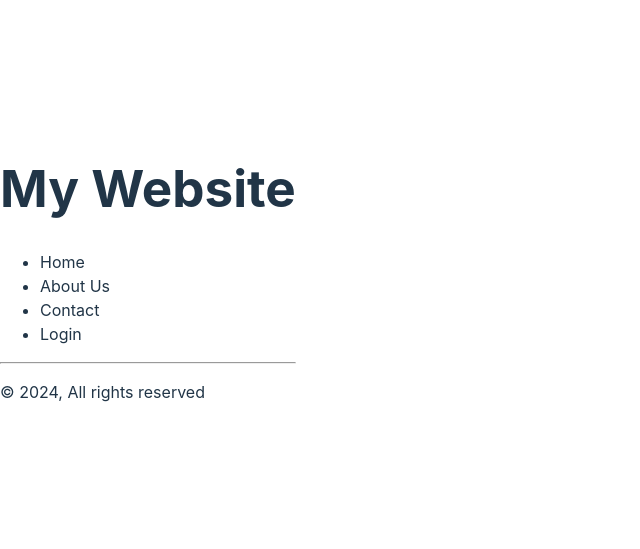
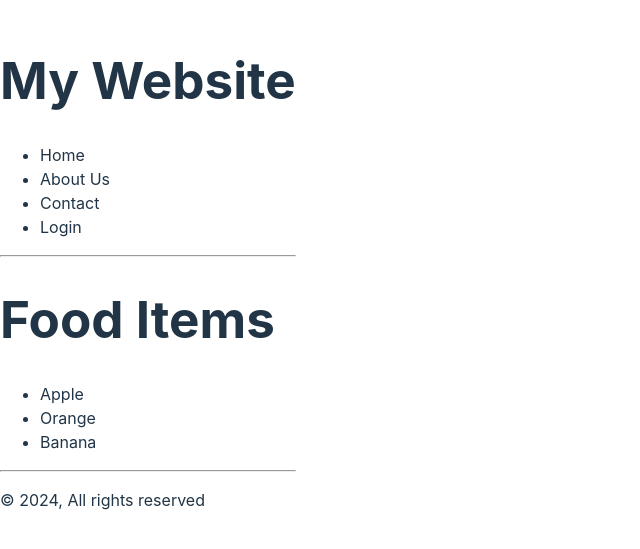
Before and after one commit to mdbilal/React-Basics, a React (Vite) app: page / in a window 1280 px wide. Shown: the part 127-676 px from the top of the page, without its empty margins (0-640 px from the left). Built offline with nearby package versions, Linux system fonts and the light colour scheme.

Commit message:
added food component

```diff
--- a/src/App.jsx
+++ b/src/App.jsx
@@ -1,10 +1,12 @@
 import Header from './components/Header.jsx';
 import Footer from './components/Footer.jsx';
+import Food from './components/Food.jsx';
 
 function App() {
   return (
     <>
       <Header />
+      <Food />
       <Footer />
     </>
   );
--- /dev/null
+++ b/src/components/Food.jsx
@@ -0,0 +1,17 @@
+function Food(){
+    const food1 = 'Orange';
+    const food2 = 'Banana';
+    return(
+        <>
+            <h1>Food Items</h1>
+            <ul>
+                <li>Apple</li>
+                <li>{food1}</li>
+                <li>{food2}</li>
+            </ul>
+            <hr />
+        </>
+    )
+}
+
+export default Food;
```
